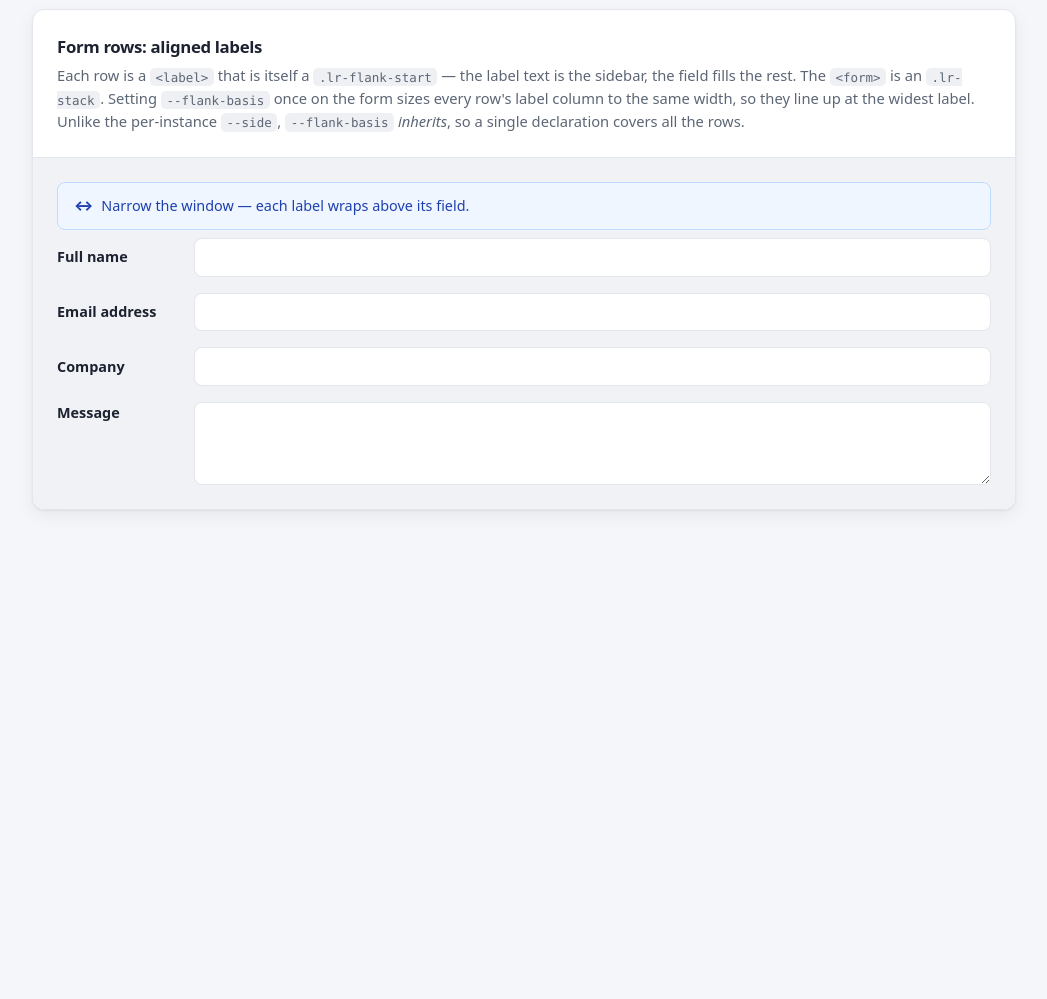
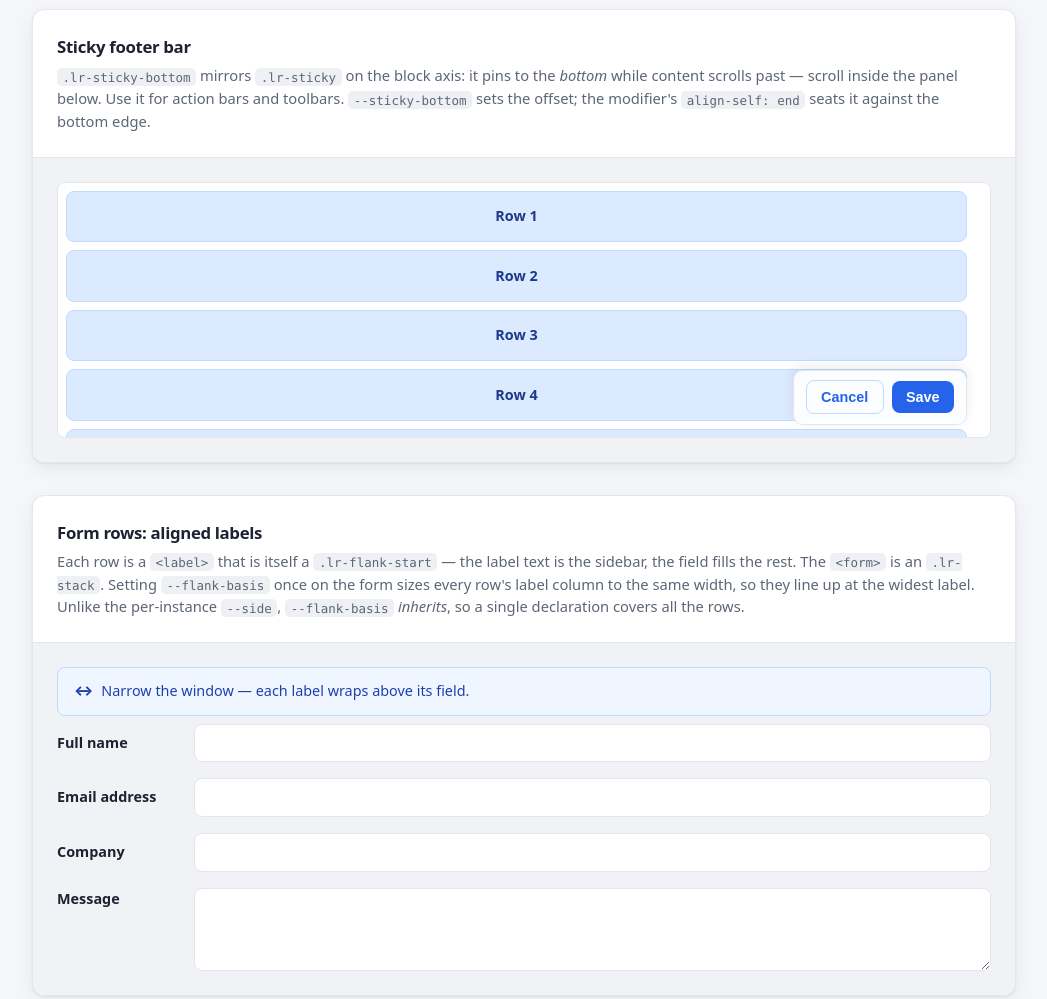
Before and after one commit to LRStack/LRLayout, a website: page showcase/flank.html in a window 1280 px wide. Shown: the part 2161-3160 px from the top of the page, without its empty margins (116-1163 px from the left). Before the commit the page ends 2735 px from the top, so only its background shows below. Drawn offline with nearby package versions, Linux system fonts and the light colour scheme; files that its build step writes are made by us from their sources.

Commit message:
sticky bottom

```diff
--- a/showcase/flank.html
+++ b/showcase/flank.html
@@ -150,6 +150,40 @@
 
       <section class="demo">
         <div class="demo__head lr-stack lr-gap-xs lr-pad-lg">
+          <h2>Sticky footer bar</h2>
+          <p class="note">
+            <code>.lr-sticky-bottom</code> mirrors <code>.lr-sticky</code> on the
+            block axis: it pins to the <em>bottom</em> while content scrolls past —
+            scroll inside the panel below. Use it for action bars and toolbars.
+            <code>--sticky-bottom</code> sets the offset; the modifier's
+            <code>align-self: end</code> seats it against the bottom edge.
+          </p>
+        </div>
+        <div class="stage lr-stack lr-gap-sm lr-pad-lg">
+          <div class="scrollbox lr-scroll-y">
+            <div class="lr-stack lr-gap-sm lr-pad-sm">
+              <div class="box">Row 1</div>
+              <div class="box">Row 2</div>
+              <div class="box">Row 3</div>
+              <div class="box">Row 4</div>
+              <div class="box">Row 5</div>
+              <div class="box">Row 6</div>
+              <div class="box">Row 7</div>
+              <div class="box">Row 8</div>
+              <div
+                class="toolbar lr-sticky-bottom lr-cluster lr-justify-end lr-gap-sm"
+                style="--sticky-bottom: 0.75rem"
+              >
+                <button class="btn btn--ghost">Cancel</button>
+                <button class="btn">Save</button>
+              </div>
+            </div>
+          </div>
+        </div>
+      </section>
+
+      <section class="demo">
+        <div class="demo__head lr-stack lr-gap-xs lr-pad-lg">
           <h2>Form rows: aligned labels</h2>
           <p class="note">
             Each row is a <code>&lt;label&gt;</code> that is itself a
--- a/showcase/showcase.css
+++ b/showcase/showcase.css
@@ -296,6 +296,20 @@ textarea.field {
   border-radius: 8px;
 }
 
+/* A footer action bar for the .lr-sticky-bottom demos. Cosmetic only — the
+   pinning and the right-alignment of the buttons come from the markup
+   (.lr-sticky-bottom + .lr-cluster .lr-justify-end). The translucent fill and
+   top shadow make it read as an elevated bar floating over the scrolling
+   content. */
+.toolbar {
+  padding: 0.6rem 0.75rem;
+  background: color-mix(in srgb, #fff 88%, transparent);
+  backdrop-filter: blur(6px);
+  border: 1px solid var(--sc-line);
+  border-radius: 10px;
+  box-shadow: 0 -4px 12px rgba(15, 23, 42, 0.08);
+}
+
 /* --- Callouts / hints ----------------------------------------------------- */
 /* Cosmetic only — laid out with lr-cluster in the markup. */
 .callout {
--- a/src/_tokens.scss
+++ b/src/_tokens.scss
@@ -41,7 +41,7 @@ $space: (
 // is global and unaffected by the cascade.
 $knobs: gap, gap-x, gap-y, pad, items, justify, content, wrap, ratio, object, side,
   side-start, side-end, content-min, threshold, min, max, cols, rows, sticky-top,
-  gutter, inset;
+  sticky-bottom, gutter, inset;
 
 @each $knob in $knobs {
   @property --#{$knob} {
--- a/src/modifiers/_sticky.scss
+++ b/src/modifiers/_sticky.scss
@@ -1,11 +1,17 @@
 // =============================================================================
-// Sticky modifier
+// Sticky modifiers
 // -----------------------------------------------------------------------------
-// Pin an element as it scrolls. --sticky-top sets the offset (default 0).
+// Pin an element as it scrolls. `.lr-sticky` pins to the top (--sticky-top sets
+// the offset, default 0); `.lr-sticky-bottom` pins to the bottom for footer
+// bars (--sticky-bottom, default 0).
 //
-// `align-self: start` is included so a sticky element inside a flex layout (e.g.
-// a flank sidebar) is not stretched to the container's full height — a
-// full-height item has nothing to stick within and would never pin.
+// The `align-self` is included so a sticky element inside a flex layout (e.g. a
+// flank sidebar) is not stretched to the container's full height — a full-height
+// item has nothing to stick within and would never pin. It also seats the item
+// against the edge it pins to: `start` for top, `end` for bottom.
+//
+// `top`/`bottom` are physical (not logical) on purpose: they pin in the scroll
+// (block) direction, which these inset properties already address directly.
 // =============================================================================
 
 @layer lrlayout.modifiers {
@@ -14,4 +20,10 @@
     top: var(--sticky-top, 0);
     align-self: start;
   }
+
+  .lr-sticky-bottom {
+    position: sticky;
+    bottom: var(--sticky-bottom, 0);
+    align-self: end;
+  }
 }
```
Also changed, not shown: ROADMAP.md (+5 -3 lines), showcase/stack.html (+34 -0 lines), test/modifiers.html (+9 -0 lines), README.md.
